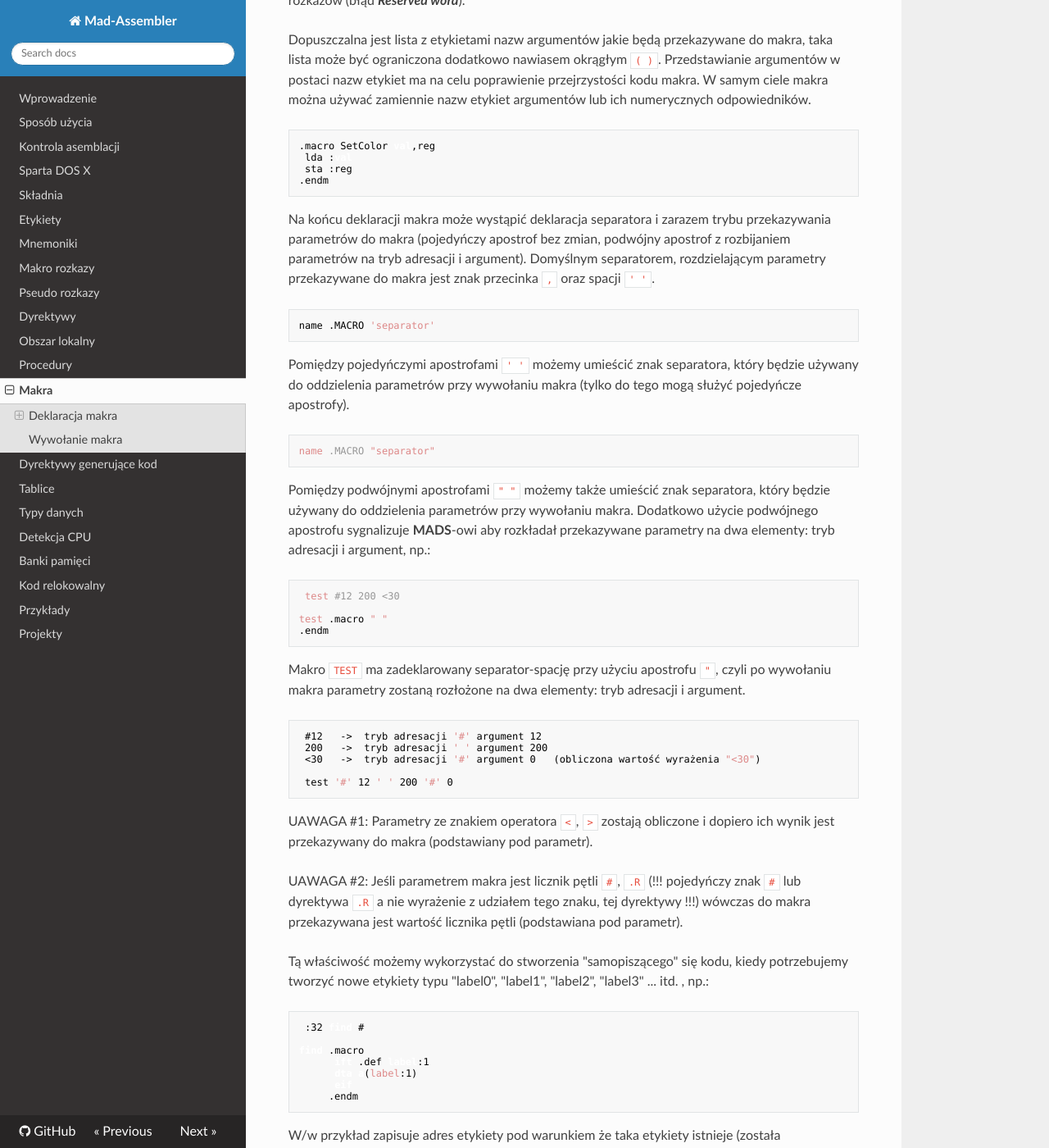
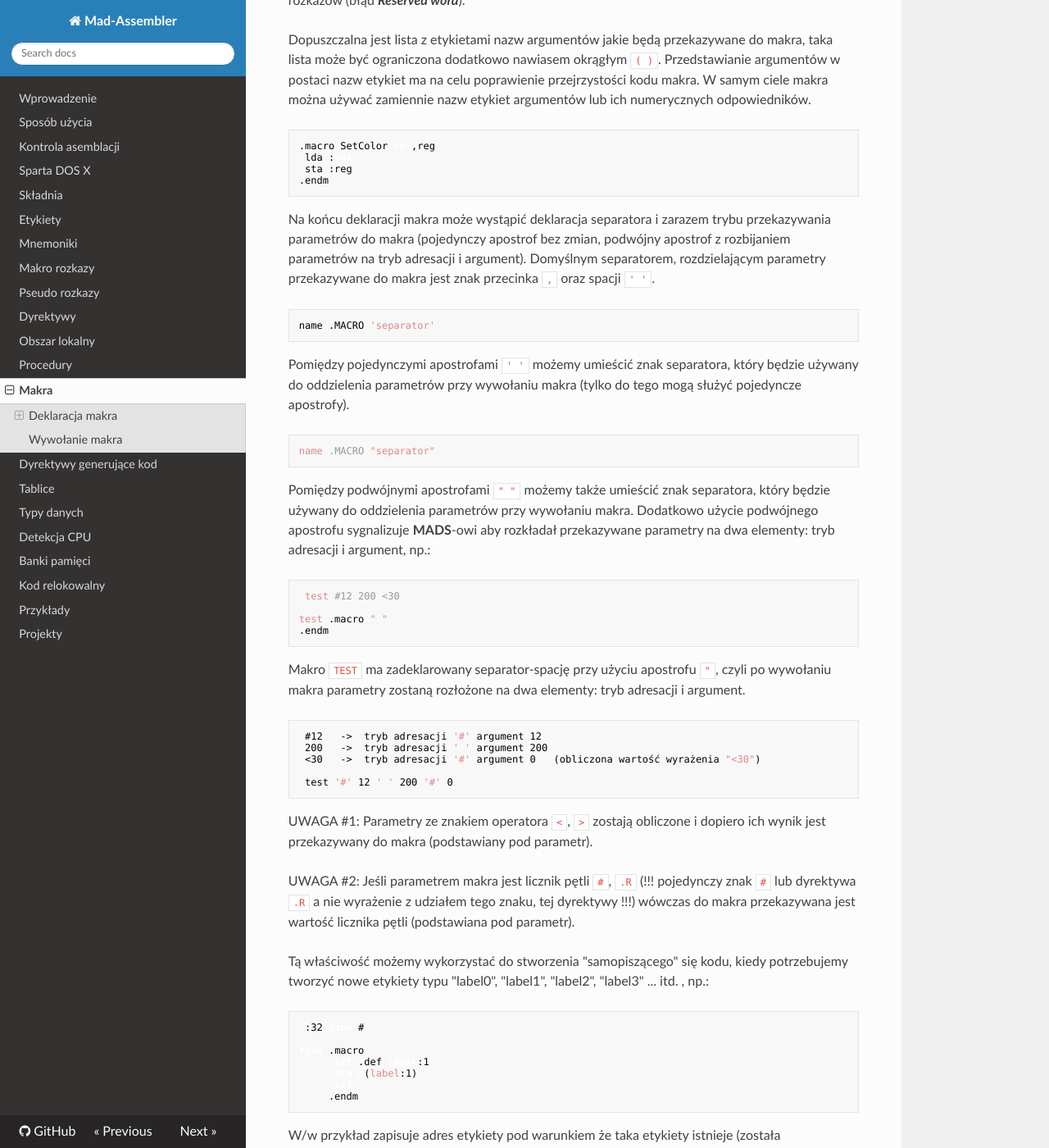
Before and after one commit to tebe6502/mad-assembler-mkdocs, an MkDocs documentation site: the page built from docs/pl/docs/makra.md, in a window 1280 px wide and 1400 px high, scrolled down 765 px. Shown: the whole window at 82% size. Built offline with MkDocs 1.6.1, drawn with Linux system fonts in a browser that asks for light colours; nearby versions of some CDN libraries; some of the changed text lies outside the part shown.

Commit message:
Poprawki literówek

````diff
--- a/docs/pl/docs/makra.md
+++ b/docs/pl/docs/makra.md
@@ -35,14 +35,14 @@
 .endm
 ```
 
-Na końcu deklaracji makra może wystąpić deklaracja separatora i zarazem trybu przekazywania parametrów do makra (pojedyńczy apostrof bez zmian, podwójny apostrof z rozbijaniem parametrów na tryb adresacji i argument).
+Na końcu deklaracji makra może wystąpić deklaracja separatora i zarazem trybu przekazywania parametrów do makra (pojedynczy apostrof bez zmian, podwójny apostrof z rozbijaniem parametrów na tryb adresacji i argument).
 Domyślnym separatorem, rozdzielającym parametry przekazywane do makra jest znak przecinka `,` oraz spacji `' '`.
 
 ```
 name .MACRO 'separator'
 ```
 
-Pomiędzy pojedyńczymi apostrofami `' '` możemy umieścić znak separatora, który będzie używany do oddzielenia parametrów przy wywołaniu makra (tylko do tego mogą służyć pojedyńcze apostrofy).
+Pomiędzy pojedynczymi apostrofami `' '` możemy umieścić znak separatora, który będzie używany do oddzielenia parametrów przy wywołaniu makra (tylko do tego mogą służyć pojedyncze apostrofy).
 
 ```
 name .MACRO "separator"
@@ -67,9 +67,9 @@
  test '#' 12 ' ' 200 '#' 0
 ```
 
-UAWAGA #1: Parametry ze znakiem operatora `<`, `>` zostają obliczone i dopiero ich wynik jest przekazywany do makra (podstawiany pod parametr).
+UWAGA #1: Parametry ze znakiem operatora `<`, `>` zostają obliczone i dopiero ich wynik jest przekazywany do makra (podstawiany pod parametr).
 
-UAWAGA #2: Jeśli parametrem makra jest licznik pętli `#`, `.R` (!!! pojedyńczy znak `#` lub dyrektywa `.R` a nie wyrażenie z udziałem tego znaku, tej dyrektywy !!!) wówczas do makra przekazywana jest wartość licznika pętli (podstawiana pod parametr).
+UWAGA #2: Jeśli parametrem makra jest licznik pętli `#`, `.R` (!!! pojedynczy znak `#` lub dyrektywa `.R` a nie wyrażenie z udziałem tego znaku, tej dyrektywy !!!) wówczas do makra przekazywana jest wartość licznika pętli (podstawiana pod parametr).
 
 Tą właściwość możemy wykorzystać do stworzenia "samopiszącego" się kodu, kiedy potrzebujemy tworzyć nowe etykiety typu "label0", "label1", "label2", "label3" ... itd. , np.:
 
@@ -144,9 +144,9 @@
  macro_name [Par1, Par2, Par3, 'Par4', "string1", "string2" ...]
 ```
 
-Parametrem może być wartość, wyrażenie lub ciąg znaków ograniczony apostrofem pojedyńczym `' '` lub podwójnym `" "`.
+Parametrem może być wartość, wyrażenie lub ciąg znaków ograniczony apostrofem pojedynczym `' '` lub podwójnym `" "`.
 
-* apostrofy pojedyńcze `' '` zostaną przekazane do makra razem ze znakami znajdującymi się pomiędzy nimi
+* apostrofy pojedyncze `' '` zostaną przekazane do makra razem ze znakami znajdującymi się pomiędzy nimi
 * apostrofy podwójne `" "` oznaczają ciąg znaków i tylko ciąg znaków znajdujący się pomiędzy apostrofami zostanie przekazany do makra
 
 Wszelkie definicje etykiet w obrębie makra mają zasięg lokalny.
````
Also changed, not shown: docs/pl/docs/dyrektywy.md (+3 -3 lines), docs/pl/docs/index.md (+8 -8 lines), docs/pl/docs/kod-relokowalny.md (+1 -1 lines), docs/pl/docs/typy.md (+1 -1 lines), docs/pl/docs/wprowadzenie.md (+1 -1 lines).
